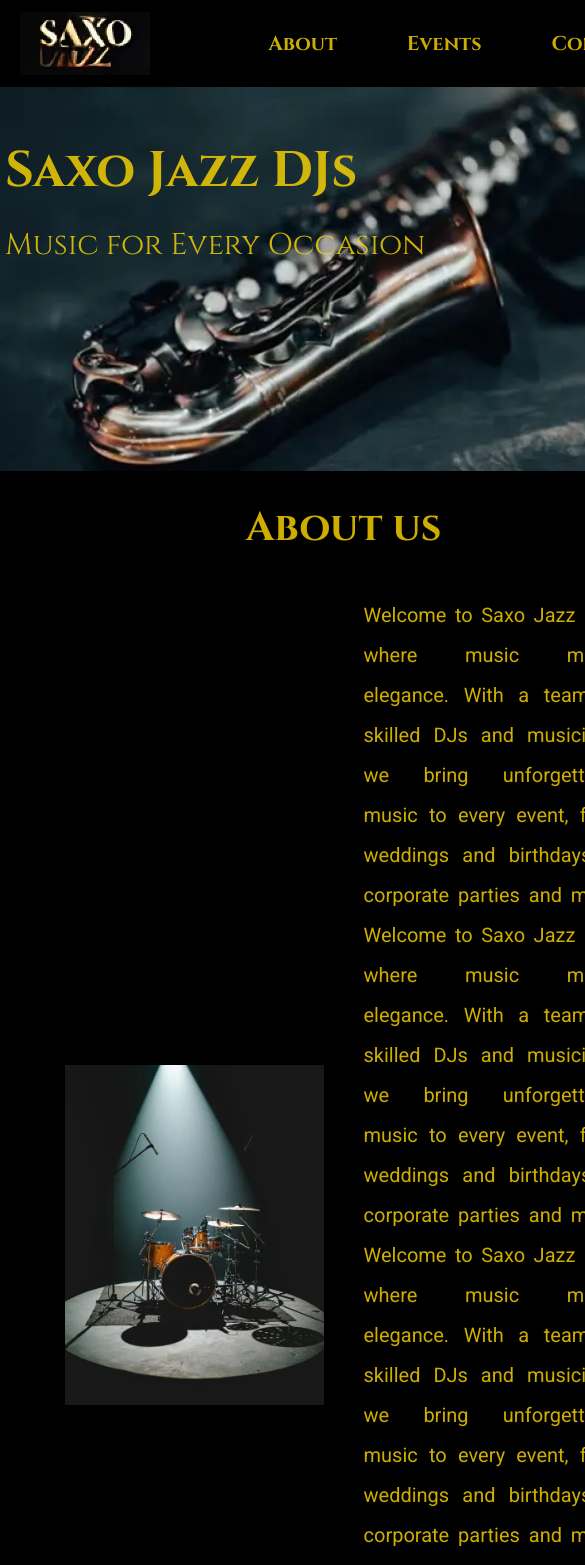
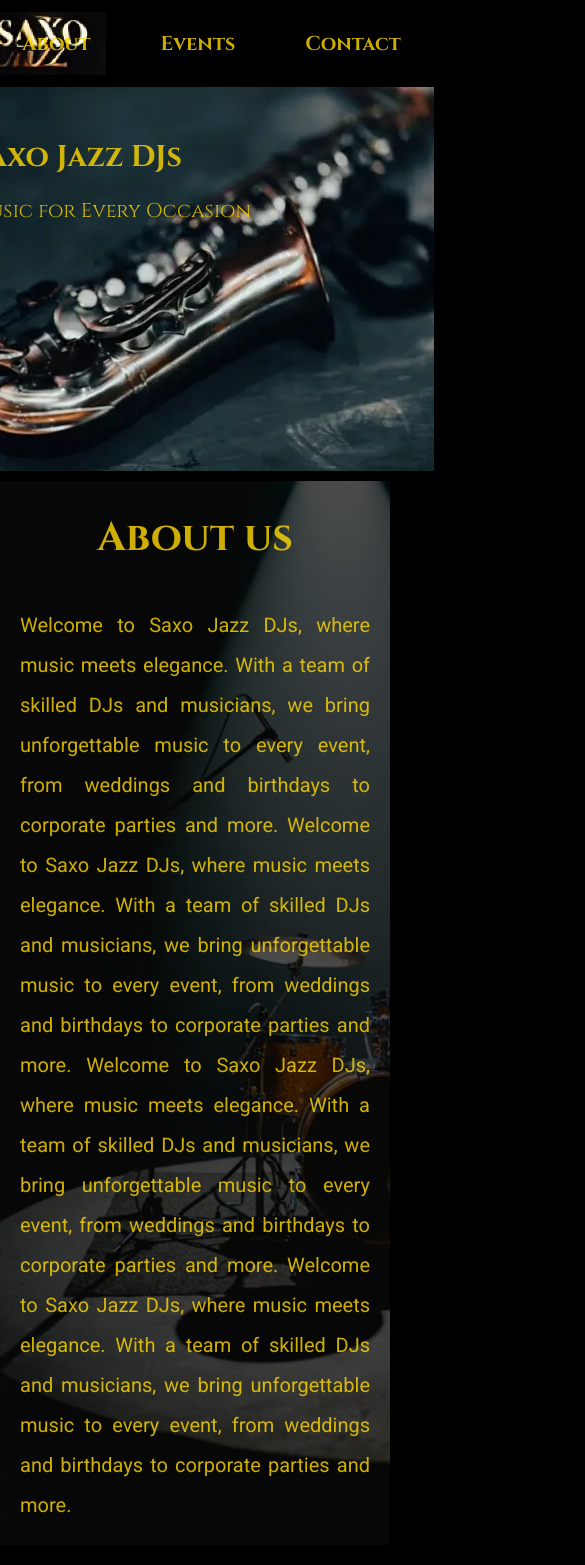
Before and after one commit to karolina-rachuta/saxo_jazz, a React (Create React App) app: page / in a window 390 px wide. Shown: the top 1565 px of the page, 585 px wide, since content can reach past the window. Built offline with nearby package versions, Linux system fonts and the light colour scheme.

Commit message:
styling for mobile about us and event components

```diff
--- a/src/App.css
+++ b/src/App.css
@@ -15,7 +15,7 @@ html {
 
   @media only screen and (max-width: 576px) {
     display: flex;
-    align-items: center;
+    flex-direction: column;
   }
 }
 .container {
@@ -27,6 +27,13 @@ html {
   @media only screen and (min-width: 1600px) {
     border-right: 1px solid rgb(20, 20, 20);
     border-left: 1px solid rgb(20, 20, 20);
+  }
+
+  @media only screen and (max-width: 576px) {
+    display: flex;
+    flex-direction: column;
+    align-items: center;
+    gap: 10px;
   }
 }
 
@@ -94,7 +101,7 @@ html {
   .hero__container {
     background-image: url(./assets/Hero576.webp);
     max-height: 384px;
-    padding-left: 5px;
+    padding-left: 15px;
   }
 }
 
@@ -118,6 +125,10 @@ html {
   font-size: 50px;
   padding-bottom: 20px;
   z-index: 1;
+
+  @media only screen and (max-width: 576px) {
+    font-size: 30px;
+  }
 }
 
 .hero__container p {
@@ -125,6 +136,10 @@ html {
   font-size: 30px;
   font-weight: 400;
   z-index: 1;
+
+  @media only screen and (max-width: 576px) {
+    font-size: 20px;
+  }
 }
 
 .about__container {
@@ -133,11 +148,35 @@ html {
   display: flex;
   flex-direction: column;
   align-items: center;
+  position: relative;
+  z-index: 0;
+
+  @media only screen and (max-width: 576px) {
+    flex-direction: column;
+    padding: 30px 5px 20px 5px;
+    background-image: url("./assets/drum.webp");
+    background-size: cover;
+  }
 }
+
+.about__container:after {
+  @media only screen and (max-width: 576px) {
+    content: "";
+    position: absolute;
+    top: 0;
+    bottom: 0;
+    left: 0;
+    right: 0;
+    background: black;
+    opacity: 0.7;
+  }
+}
+
 .about__container h2 {
   font-family: "Cinzel", serif;
   margin-bottom: 40px;
   font-size: 40px;
+  z-index: 1;
 }
 
 .about__container .about__box {
@@ -146,10 +185,20 @@ html {
   justify-content: center;
   align-items: center;
   gap: 40px;
+
+  @media only screen and (max-width: 576px) {
+    flex-direction: column;
+    gap: 10px;
+  }
 }
+
 .about__container .about__box .about__img {
   width: 40%;
   height: auto;
+  @media only screen and (max-width: 576px) {
+    display: none;
+    /* width: 100%; */
+  }
 }
 
 .about__container .about__box .about__text {
@@ -157,6 +206,15 @@ html {
   text-align: justify;
   font-size: 20px;
   line-height: 2;
+  z-index: 1;
+
+  @media only screen and (max-width: 576px) {
+    width: 100%;
+    padding-inline: 15px;
+    z-index: 1;
+    opacity: 1;
+    position: relative;
+  }
 }
 
 .events__container {
@@ -167,19 +225,30 @@ html {
   justify-content: center;
   align-items: center;
   padding: 30px 20px 20px 20px;
+  @media only screen and (max-width: 576px) {
+    padding: 30px 5px 20px 5px;
+  }
 }
 
 .events__container h2 {
   font-family: "Cinzel", serif;
   margin-bottom: 40px;
   font-size: 40px;
+  text-align: center;
 }
 
 .events__container .events__row {
   display: flex;
   justify-content: center;
-  align-items: center;
+  align-items: start;
   gap: 20px;
+  width: 100%;
+
+  @media only screen and (max-width: 576px) {
+    flex-direction: column;
+    align-items: center;
+    gap: 40px;
+  }
 }
 
 .events__container .events__row .events__col {
@@ -188,13 +257,19 @@ html {
   align-items: center;
   justify-content: center;
   gap: 20px;
+  width: 30%;
+  font-size: 20px;
+
+  @media only screen and (max-width: 576px) {
+    width: 100%;
+  }
 }
 
 .events__container .events__row .events__col img {
   width: 100%;
   height: auto;
+  max-height: 307px;
   max-width: 460px;
-  max-height: 307px;
   margin-bottom: 5px;
 }
 
@@ -202,6 +277,11 @@ html {
   text-align: justify;
   line-height: 2;
   padding-inline: 25px;
+  font-size: 16px;
+
+  @media only screen and (max-width: 992px) {
+    padding-inline: 10px;
+  }
 }
 .contact__container {
   width: 100%;
--- a/src/components/Events.jsx
+++ b/src/components/Events.jsx
@@ -8,7 +8,7 @@ function Events() {
       <h2>Events</h2>
       <div className="events__row">
         <div className="events__col">
-          <img  height="307" width="460"src={Events1} alt="" />
+          <img  height="307" width="460" src={Events1} alt="" />
           <h3>Weddings</h3>
           <p>Celebrate love with the perfect soundtrack. Our team ensures every moment of your wedding is unforgettable.</p>
         </div>
```
